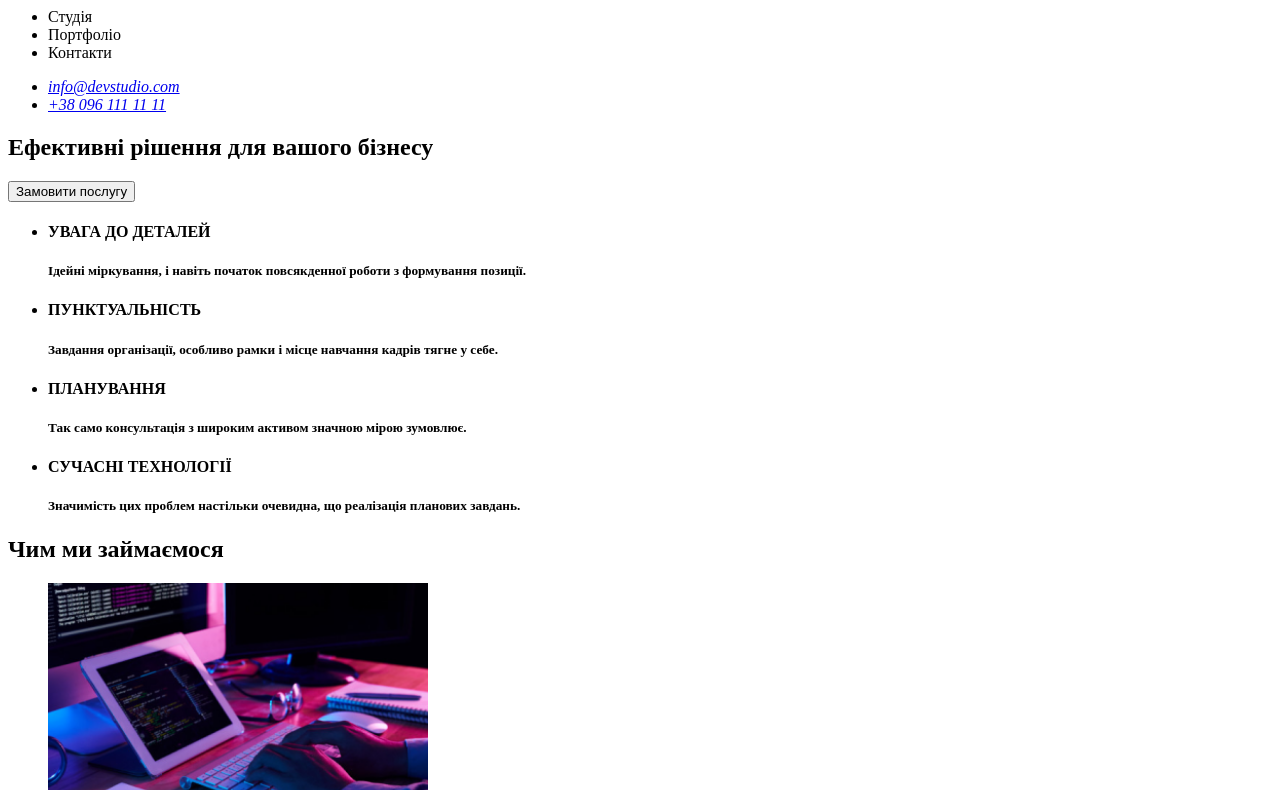
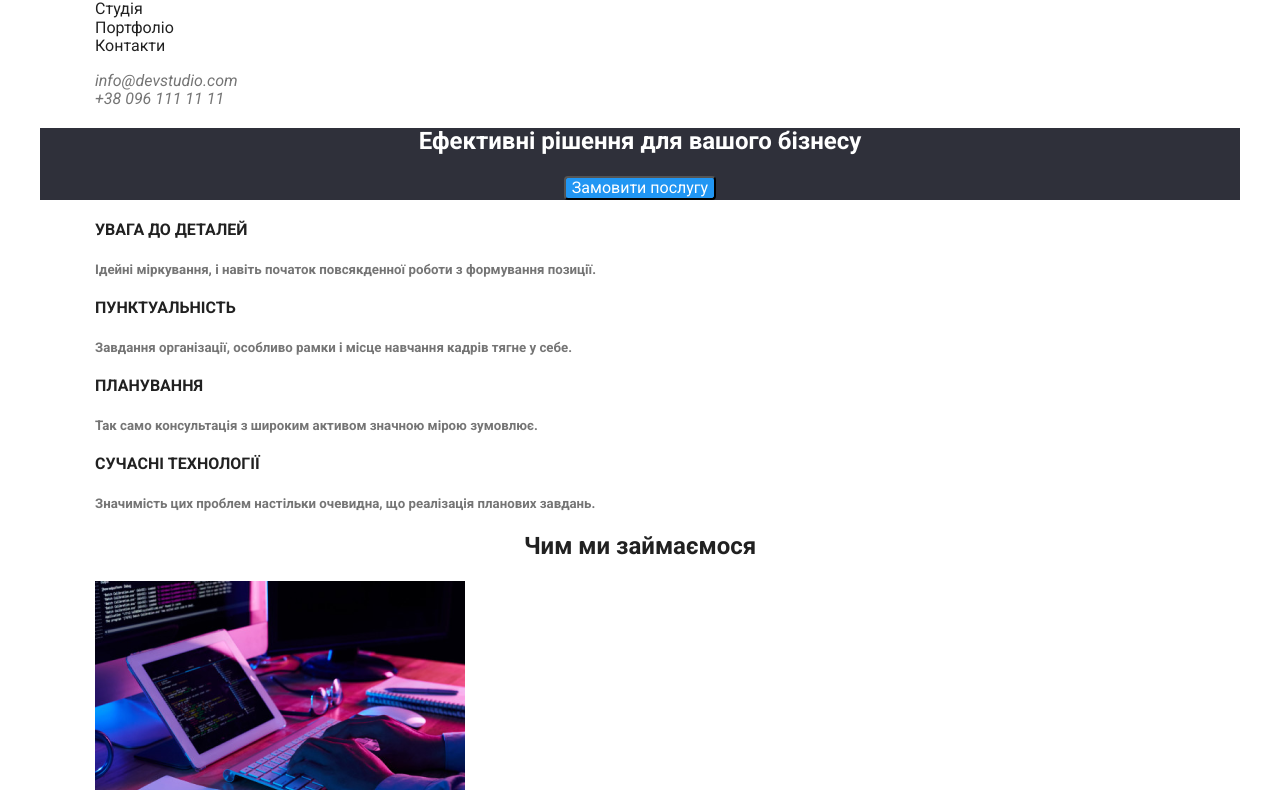
Before and after one commit to Artemis417/WebSdudio, a plain HTML site: page index.html in a window 1280 px wide. Shown: the part 34-824 px from the top of the page. Drawn offline with nearby package versions, Linux system fonts and the light colour scheme.

Commit message:
add html and css

```diff
--- a/index.html
+++ b/index.html
@@ -4,95 +4,102 @@
     <meta charset="UTF-8">
     <meta name="viewport" content="width=device-width, initial-scale=1.0">
     <title>WebStudio</title>
+    <link rel="stylesheet"href="https://cdnjs.cloudflare.com/ajax/libs/modern-normalize/1.0.0/modern-normalize.min.css"/>
+    <link rel="preconnect" href="https://fonts.googleapis.com">
+    <link rel="preconnect" href="https://fonts.gstatic.com" crossorigin>
+    <link href="https://fonts.googleapis.com/css2?family=Raleway:ital,wght@0,100..900;1,100..900&family=Roboto:ital,wght@0,100;0,300;0,400;0,500;0,700;0,900;1,100;1,300;1,400;1,500;1,700;1,900&display=swap" rel="stylesheet">
+    <link rel="stylesheet" href="./style.css">
 </head>
 <body>
-    <header>
-        <a href="/index.html">WebStudio</a>
-        <ul>
-            <li><a href="/"></a>Студія</li>
-            <li><a href="/"></a>Портфоліо</li>
-            <li><a href="/"></a>Контакти</li>
-        </ul>
+    <header class="header container">
+        <nav class="navigation">
+            <a class="logo" href="/index.html">WebStudio</a>
+            <ul class="nav-list">
+                <li><a class="nav-item" href="index.html/">Студія</a></li>
+                <li><a class="nav-item" href="index.html">Портфоліо</a></li>
+                <li><a class="nav-item" href="index.html/">Контакти</a></li>
+            </ul>
+        </nav>
         <address>
-            <ul>
-                <li>
-                    <a href="mailto:info@devstudio.com">info@devstudio.com</a>
+            <ul class="address-list">
+                <li class="address-item">
+                    <a class="address-link" href="mailto:info@devstudio.com">info@devstudio.com</a>
                 </li>
-                <li>
-                    <a href="tel:+38 096 111 11 11">+38 096 111 11 11</a>
+                <li class="address-item">
+                    <a class="address-link" href="tel:+38 096 111 11 11">+38 096 111 11 11</a>
                 </li>
             </ul>
         </address>
     </header>
-    <main>
-        <section>
-            <h1>Ефективні рішення для вашого бізнесу</h1>
-            <button type="button">Замовити послугу</button>
+    <main class="main">
+        <section class="main-section container">
+            <h1 class="title">Ефективні рішення для вашого бізнесу</h1>
+            <button class="button" type="button">Замовити послугу</button>
         </section>
-        <section>
+        <section class="support-section container">
             <ul>
                 <li>
-                    <h4>УВАГА ДО ДЕТАЛЕЙ</h4>
-                    <h5>Ідейні міркування, і навіть початок повсякденної роботи з формування позиції.</h5>
+                    <h4 class="support-title">УВАГА ДО ДЕТАЛЕЙ</h4>
+                    <h5 class="text">Ідейні міркування, і навіть початок повсякденної роботи з формування позиції.</h5>
                 </li>
                 <li>
-                    <h4>ПУНКТУАЛЬНІСТЬ</h4>
-                    <h5>Завдання організації, особливо рамки і місце навчання кадрів тягне у себе.</h5>
+                    <h4 class="support-title">ПУНКТУАЛЬНІСТЬ</h4>
+                    <h5 class="text">Завдання організації, особливо рамки і місце навчання кадрів тягне у себе.</h5>
                 </li>
                 <li>
-                    <h4>ПЛАНУВАННЯ</h4>
-                    <h5>Так само консультація з широким активом значною мірою зумовлює.</h5>
+                    <h4 class="support-title">ПЛАНУВАННЯ</h4>
+                    <h5 class="text">Так само консультація з широким активом значною мірою зумовлює.</h5>
                 </li>
                 <li>
-                    <h4>СУЧАСНІ ТЕХНОЛОГІЇ</h4>
-                    <h5>Значимість цих проблем настільки очевидна, що реалізація планових завдань.</h5>
+                    <h4 class="support-title">СУЧАСНІ ТЕХНОЛОГІЇ</h4>
+                    <h5 class="text">Значимість цих проблем настільки очевидна, що реалізація планових завдань.</h5>
                 </li>
             </ul>
-            <h2>Чим ми займаємося</h2>
+            <h2 class="support">Чим ми займаємося</h2>
             <ul>
-                <li><img src="/img/photo1.png" alt="photo1" width="380"></li>
-                <li><img src="/img/photo2.png" alt="photo2" width="380"></li>
-                <li><img src="/img/photo3.png" alt="photo3" width="380"></li>
+                <li><img class="photo" src="/img/photo1.png" alt="photo1" width="380"></li>
+                <li><img class="photo" src="/img/photo2.png" alt="photo2" width="380"></li>
+                <li><img class="photo" src="/img/photo3.png" alt="photo3" width="380"></li>
             </ul>
         </section>
-        <section>
+        <section class="section container">
             <h2>Наша команда</h2>
             <ul>
                 <li>
-                    <img src="/img/first.png" alt="photo Ihor Demjanenko" width="380">
-                    <h4>Ігор Дем'яненко</h4>
-                    <h5>Product Designer</h5>
+                    <img class="photo-people" src="/img/first.png" alt="photo Ihor Demjanenko" width="380">
+                    <h4 class="photo-name">Ігор Дем'яненко</h4>
+                    <h5 class="text">Product Designer</h5>
                 </li>
                 <li>
-                    <img src="/img/second.png" alt="photo Olga Repina" width="380">
-                    <h4>Ольга Рєпіна</h4>
-                    <h5>Frontend Developer</h5>
+                    <img class="photo-people" src="/img/second.png" alt="photo Olga Repina" width="380">
+                    <h4 class="photo-name">Ольга Рєпіна</h4>
+                    <h5 class="text">Frontend Developer</h5>
                 </li>
                 <li>
-                    <img src="/img/third.png" alt="photo Mykola Tarasov" width="380">
-                    <h4>Микола Тарасов</h4>
-                    <h5>Marketing</h5>
+                    <img class="photo-people" src="/img/third.png" alt="photo Mykola Tarasov" width="380">
+                    <h4 class="photo-name">Микола Тарасов</h4>
+                    <h5 class="text">Marketing</h5>
                 </li>
                 <li>
-                    <img src="/img/four.png" alt="photo Mykhailo Yermakov" width="380">
-                    <h4>Михайло Єрмаков</h4>
-                    <h5>UI Designer</h5>
+                    <img class="photo-people" src="/img/four.png" alt="photo Mykhailo Yermakov" width="380">
+                    <h4 class="photo-name">Михайло Єрмаков</h4>
+                    <h5 class="text">UI Designer</h5>
                 </li>
             </ul>
         </section>
     </main>
-    <footer>
-        <a href="/">WebStudio</a>
-        <address>
+    <footer class="footer container">
+        <a class="logo" href="./index.html">WebStudio</a>
+        <address >
             <ul>
-                <li>
+                <li class="footer-list">
                     м. Київ, пр-т Лесі Українки, 26
                 </li>
                 <li>
-                    <a href="mailto:info@devstudio.com">info@devstudio.com</a>
+                    <a class="address-link" href="mailto:info@devstudio.com">info@devstudio.com</a>
                 </li>
                 <li>
-                    <a href="tel:+38 096 111 11 11">+38 096 111 11 11</a>
+                    <a class="address-link" href="tel:+38 096 111 11 11">+38 096 111 11 11</a>
                 </li>
             </ul>
         </address>
--- /dev/null
+++ b/style.css
@@ -0,0 +1,116 @@
+:root{
+    --white-color: #fff;
+    --main-color: #2F303A;
+    --black: #212121;
+    --grey: #757575;
+    --blue: #2196F3;
+}
+
+
+.container{
+    width: 1200px;
+    padding: 0 15px;
+    margin: 0 auto;
+
+    outline: gold;
+}
+
+body{
+    font-family: "Roboto", sans-serif;
+    color: var(--black);
+
+}
+
+
+ul{
+    list-style: none;
+}
+
+
+
+a{
+    text-decoration: none;
+}
+
+
+.nav-item{
+    color: var(--black);
+}
+.nav-item:hover,
+.nav-item:focus{
+    color: var(--blue);
+}
+
+.address-link{
+    color: var(--grey);
+}
+.address-link:hover,
+.address-link:focus{
+    color: var(--blue);
+}
+
+.logo{
+    font-family: "Raleway", sans-serif;
+    color: var(--blue);
+}
+
+
+
+.main-section{
+    background-color: var(--main-color);
+
+}
+.title{
+    text-align: center;
+    color: var(--white-color);
+}
+.button{
+    background-color: var(--blue);
+    color: var(--white-color);
+    border-radius: 4px;
+    margin-left: auto;
+    margin-right: auto;
+    display: block;
+}
+
+
+
+.footer{
+    background-color: var(--main-color);
+}
+
+.support{
+    text-align: center;
+
+}
+
+
+
+
+
+
+
+
+.footer-list{
+    color: var(--white-color);
+}
+
+
+.photo{
+    width: 370px;
+    height: 294px;
+}
+.photo-people{
+    width: 270px;
+    height: 260px;
+}
+
+
+
+
+
+
+
+.text{
+    color: var(--grey);
+}
```
Also changed, not shown: css/reset.css (added).
